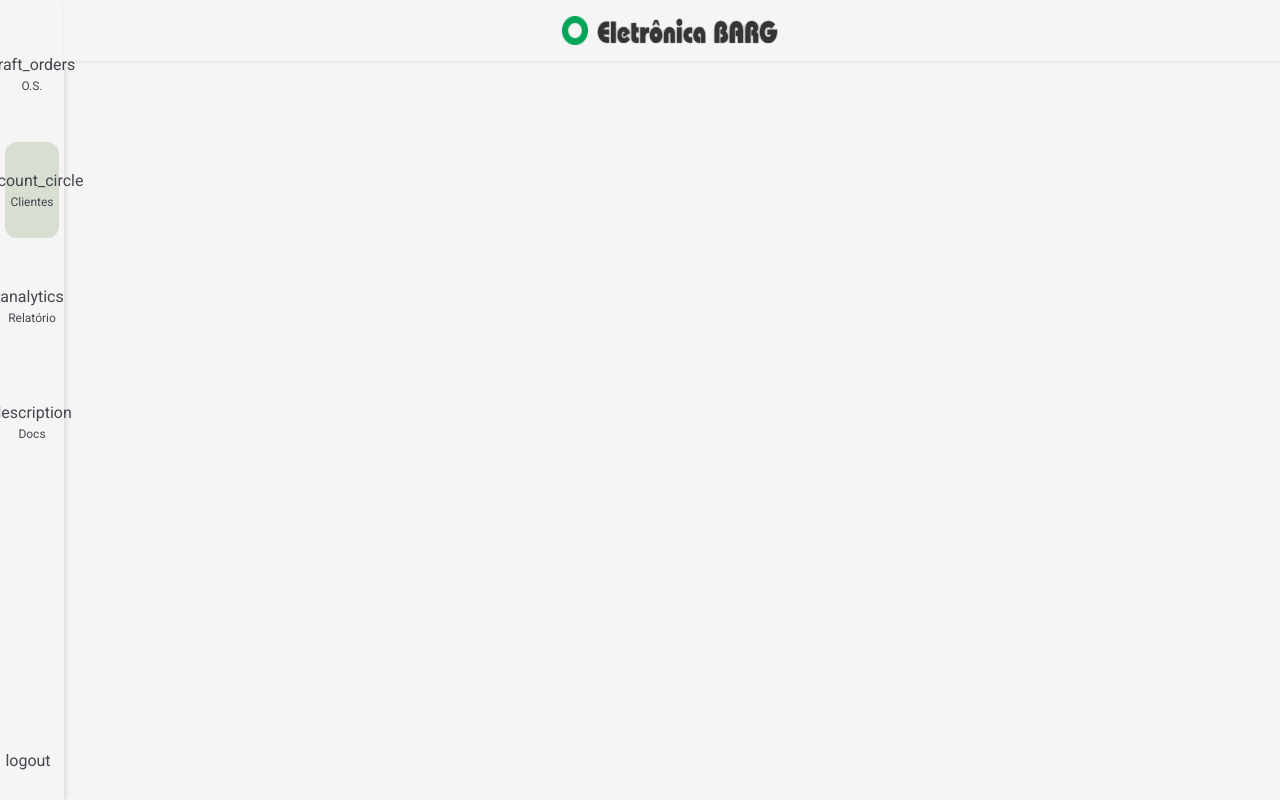
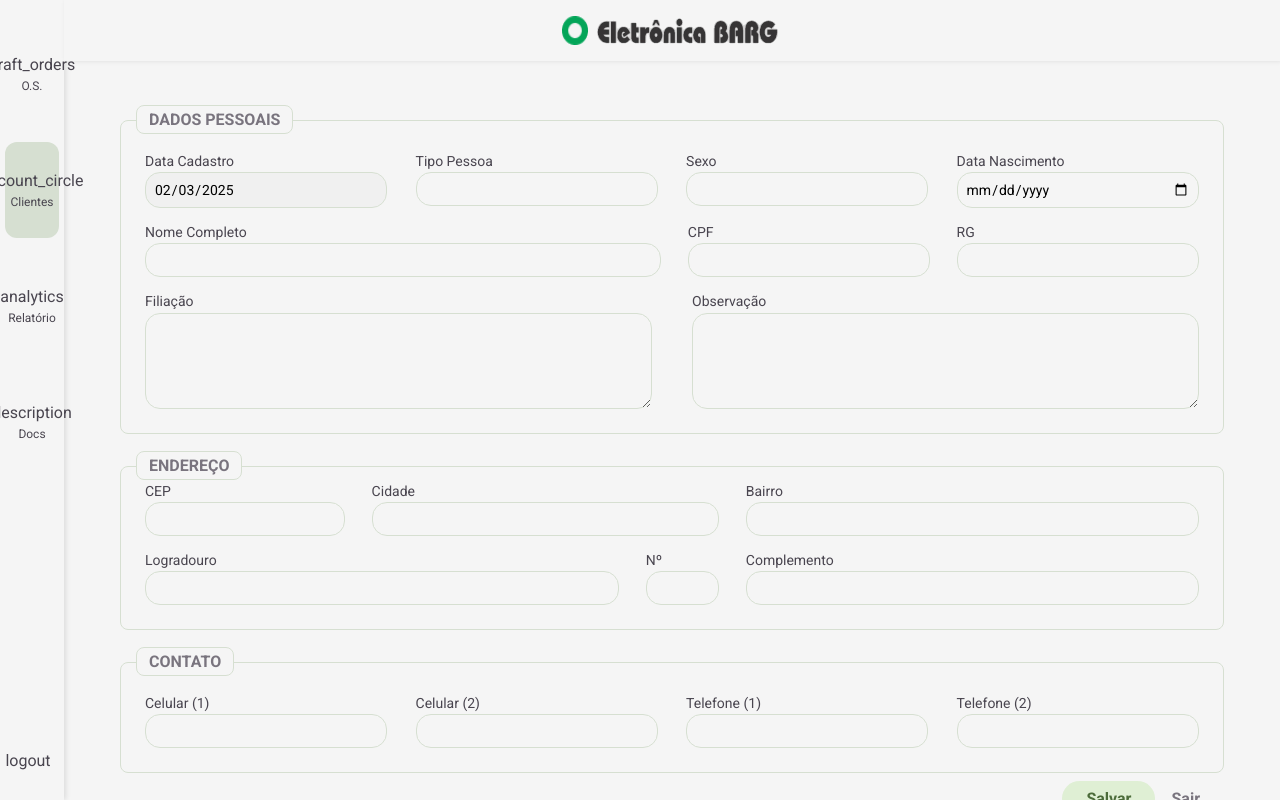
Before and after one commit to YasminZanonBarg/EletronicaBarg, a React (Vite) app: page /GeralClient/Register in a window 1280 px wide. Built offline with nearby package versions, Linux system fonts and the light colour scheme; no server answers.

Commit message:
client register page

```diff
--- a/src/components/TextField/index.tsx
+++ b/src/components/TextField/index.tsx
@@ -7,8 +7,8 @@ type TextFieldProps = {
   type?: string;
   defaultValue?: string;
   editable?: boolean;
-  multiline?: boolean;  // Adicionamos essa propriedade
-  rows?: number; // Define a altura inicial do textarea
+  multiline?: boolean;
+  rows?: number;
 };
 
 export const TextField: React.FC<TextFieldProps> = ({
@@ -18,7 +18,7 @@ export const TextField: React.FC<TextFieldProps> = ({
   defaultValue = '',
   editable = true,
   multiline = false,
-  rows = 6, // Define um padrão para altura
+  rows = 6,
 }) => (
   <InputContainer>
     <Label htmlFor={id}>{label}</Label>
--- a/src/pages/RegisterClient/index.tsx
+++ b/src/pages/RegisterClient/index.tsx
@@ -2,9 +2,14 @@ import "@material/web/icon/icon.js"
 
 import { NavigationRail } from "../../components/NavigationRail"
 import { Header } from "../../components/Header"
-import { Container, Content } from "./styles"
+import { SectionWrapper } from "../../components/SectionWrapper";
+
+import { AddressSection, ContactSection, Container, Content, PersonalDataSection, SectionButtons } from "./styles"
+import { TextField } from "../../components/TextField";
 
 export function RegisterClient() {
+  const today = new Date();
+  const formattedDate = today.toISOString().split('T')[0];
 
   return (
     <Container>
@@ -14,7 +19,91 @@ export function RegisterClient() {
         <Header />
 
         <main>
+          <SectionWrapper title="DADOS PESSOAIS">
+            <form>
+              <PersonalDataSection>
+                <div className="first_part">
+                  <TextField
+                    id="register_date"
+                    label="Data Cadastro"
+                    type="date"
+                    defaultValue={formattedDate}
+                    editable={false}
+                  />
+                  <TextField id="person_type" label="Tipo Pessoa" />
+                  <TextField id="genere" label="Sexo" />
+                  <TextField id="born_date" label="Data Nascimento" type="date"/>
+                </div>
 
+                <div className="second_part">
+                  <div className="name">
+                    <TextField id="name" label="Nome Completo" />
+                  </div>
+                  <div className="cpf">
+                    <TextField id="cpf" label="CPF" type="number"/>
+                  </div>
+                  <div className="rg">
+                    <TextField id="rf" label="RG" type="number"/>
+                  </div>
+                </div>
+
+                <div className="third_part">
+                  <TextField id="filiation" label="Filiação" multiline />
+                  <TextField id="observation" label="Observação" multiline />
+                </div>
+              </PersonalDataSection>
+            </form>
+          </SectionWrapper>
+
+          <SectionWrapper title="ENDEREÇO">
+            <form>
+              <AddressSection>
+                <div className="first_part">
+                  <div className="cep">
+                    <TextField id="cep" label="CEP" type="number"/>
+                  </div>
+                  <div className="city">
+                    <TextField id="city" label="Cidade" />
+                  </div>
+                  <div className="neighborhood">
+                    <TextField id="neighborhood" label="Bairro" />
+                  </div>
+                </div>
+
+                <div className="second_part">
+                  <div className="street">
+                    <TextField id="street" label="Logradouro" />
+                  </div>
+                  <div className="house_number">
+                    <TextField id="house_number" label="Nº" type="number" />
+                  </div>
+                  <div className="complement">
+                    <TextField id="complement" label="Complemento" />
+                  </div>
+                </div>
+              </AddressSection>
+            </form>
+          </SectionWrapper>
+
+          <SectionWrapper title="CONTATO">
+            <form>
+              <ContactSection>
+                <div className="first_part">
+                  <TextField id="cellphone_1" label="Celular (1)" type="tel"/>
+                  <TextField id="cellphone_2" label="Celular (2)" type="tel"/>
+                  <TextField id="telephone_1" label="Telefone (1)" type="tel"/>
+                  <TextField id="telephone_2" label="Telefone (2)" type="tel"/>
+                </div>
+              </ContactSection>
+            </form>
+          </SectionWrapper>
+
+          <SectionButtons>
+            <div className="right_buttons">
+              <button className="save_button">Salvar</button>
+              <button className="simple_button">Sair</button>
+            </div>
+          </SectionButtons>
         </main>
 
       </Content>
--- a/src/pages/RegisterClient/styles.ts
+++ b/src/pages/RegisterClient/styles.ts
@@ -2,7 +2,7 @@ import styled from "styled-components"
 
 export const Container = styled.div`
   display: flex;
-  flex-direction: column;  // Altera para coluna, para evitar sobreposição
+  flex-direction: column;
   height: 100vh;
 `;
 
@@ -12,7 +12,7 @@ export const Navbar = styled.div`
   padding: 1rem;
   position: sticky;
   top: 0;
-  z-index: 10;  // Garante que a navbar fique sempre no topo
+  z-index: 10;
 `;
 
 export const Content = styled.div`
@@ -22,7 +22,163 @@ export const Content = styled.div`
   overflow-y: auto;
 
   main {
-    margin-left: 5rem;
-    margin-top: 4.5rem;
+    margin-left: 7.5rem;
+    margin-top: 5.5rem;
+    margin-right: 3.5rem;
   }
 `;
+
+export const PersonalDataSection = styled.div`
+  .first_part{
+      margin-top:2rem;
+      display: flex;
+      flex-direction: row;
+      justify-content: space-between;
+      flex-wrap: wrap;
+      width: 100%;
+
+      div {
+        flex: 1;
+        max-width: 23%;
+        min-width: 10%;
+      }
+  }
+
+  .second_part{
+      margin-top:1rem;
+      display: flex;
+      flex-direction: row;
+      justify-content: space-between;
+      flex-wrap: wrap;
+      width: 100%;
+
+      .name {
+        width: 49%;
+      }
+
+      .cpf {
+        width: 23%;
+      }
+
+      .rg {
+        width: 23%;
+      }
+  }
+
+  .third_part{
+      margin-top:1rem;
+      display: flex;
+      flex-direction: row;
+      justify-content: space-between;
+      flex-wrap: wrap;
+      gap: 2.5rem;
+      width: 100%;
+
+      div {
+        flex: 1;
+        max-width: 50%;
+        min-width: 10%;
+      }
+  }
+`;
+
+export const AddressSection = styled.div`
+  .first_part {
+    margin-top:1rem;
+    display: flex;
+    flex-direction: row;
+    justify-content: space-between;
+    flex-wrap: wrap;
+    width: 100%;
+
+    .cep {
+      width: 19%;
+    }
+
+    .city {
+      width: 33%;
+    }
+
+    .neighborhood {
+      width: 43%;
+    }
+  }
+
+  .second_part {
+    margin-top:1rem;
+    display: flex;
+    flex-direction: row;
+    justify-content: space-between;
+    flex-wrap: wrap;
+    width: 100%;
+
+    .street {
+      width: 45%;
+    }
+
+    .house_number {
+      width: 7%;
+    }
+
+    .complement {
+      width: 43%;
+    }
+  }
+`;
+
+export const ContactSection = styled.div`
+  .first_part{
+    margin-top:2rem;
+    display: flex;
+    flex-direction: row;
+    justify-content: space-between;
+    flex-wrap: wrap;
+    width: 100%;
+
+    div {
+      flex: 1;
+      max-width: 23%;
+      min-width: 10%;
+    }
+  }
+`;
+
+export const SectionButtons = styled.div`
+  display: flex;
+  justify-content: end;
+  align-items: center;
+  width: 100%;
+  margin-top: 0.5rem;
+  margin-bottom: 0.5rem;
+
+  .right_buttons {
+    display: flex;
+    gap: 1rem;
+    margin-right: 1.5rem;
+  }
+
+  .simple_button {
+    all: unset;
+    color: ${(props) => props.theme['gray-500']};
+    font-weight: bold;
+    cursor: pointer;
+
+    &:hover {
+      color: ${(props) => props.theme['gray-600']};
+    }
+  }
+
+  .save_button {
+    background-color: ${(props) => props.theme['green-300']};
+    color: ${(props) => props.theme['green-500']};
+    border: none;
+    border-radius: 30px;
+    padding: 0.5rem 1.5rem;
+    font-weight: bold;
+    cursor: pointer;
+
+    &:hover {
+      background-color: ${(props) => props.theme['green-400']};
+    }
+  }
+`;
--- a/src/pages/RegisterServiceOrder/index.tsx
+++ b/src/pages/RegisterServiceOrder/index.tsx
@@ -14,7 +14,6 @@ export function RegisterServiceOrder() {
   const today = new Date();
   const formattedDate = today.toISOString().split('T')[0];
 
-
   return (
     <Container>
       <NavigationRail />
@@ -23,7 +22,6 @@ export function RegisterServiceOrder() {
         <Header />
 
         <main>
-
           <form>
             <DefaultSection>
               <TextField
@@ -140,7 +138,6 @@ export function RegisterServiceOrder() {
               <button className="simple_button">Sair</button>
             </div>
           </SectionButtons>
-
         </main>
 
       </Content>
--- a/src/pages/RegisterServiceOrder/styles.ts
+++ b/src/pages/RegisterServiceOrder/styles.ts
@@ -238,6 +238,7 @@ export const SectionButtons = styled.div`
     border-radius: 30px;
     padding: 0.5rem 1.5rem;
     cursor: pointer;
+    font-weight: bold;
 
     &:hover {
       background-color: ${(props) => props.theme['green-400']};
```
